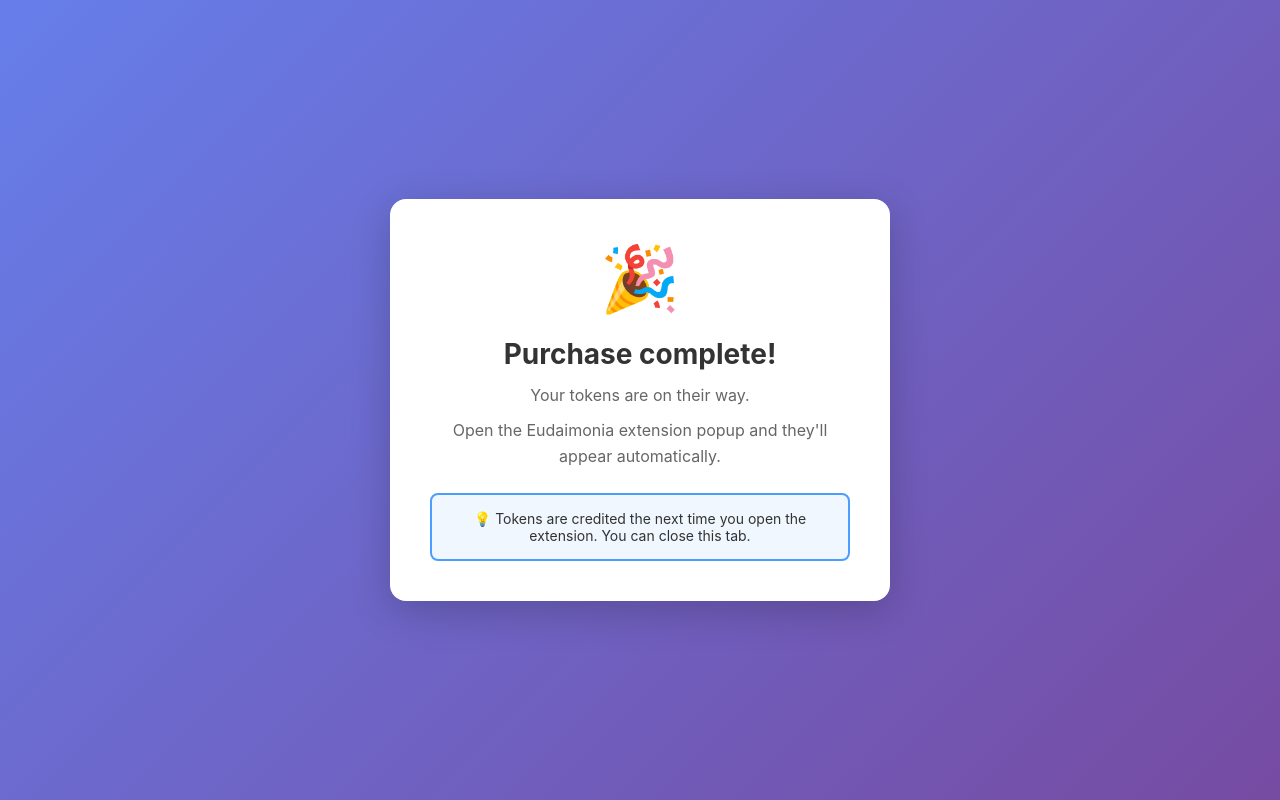
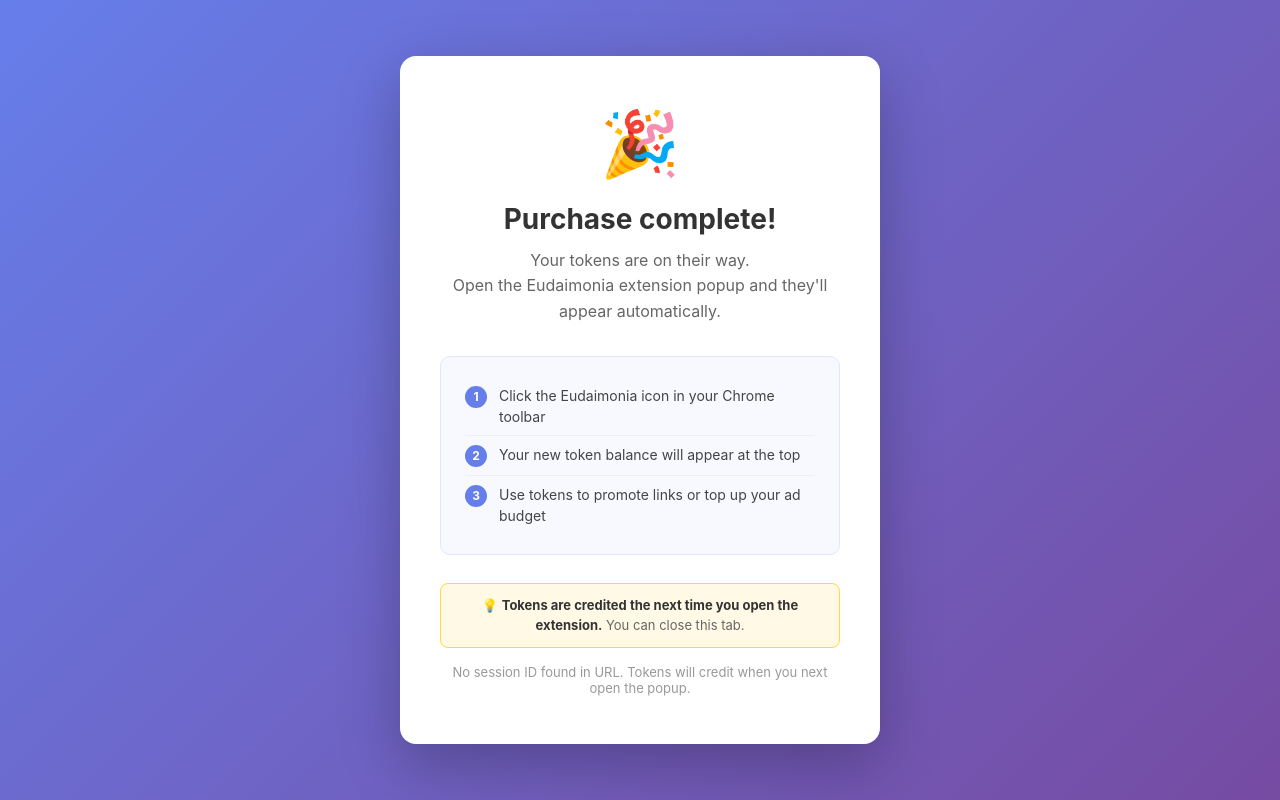
Before and after one commit to Chrisjayhenningsen/Eudaimonia, a browser extension: page success.html in a window 1280 px wide. Drawn offline with Linux system fonts and the light colour scheme.

Commit message:
Update success.html
adding stripe session ID

```diff
--- a/success.html
+++ b/success.html
@@ -1,49 +1,174 @@
 <!DOCTYPE html>
-<html>
+<html lang="en">
 <head>
   <meta charset="UTF-8">
+  <meta name="viewport" content="width=device-width, initial-scale=1.0">
   <title>Purchase Complete – Eudaimonia</title>
   <style>
+    * { box-sizing: border-box; margin: 0; padding: 0; }
+
     body {
       font-family: -apple-system, BlinkMacSystemFont, 'Segoe UI', sans-serif;
+      background: linear-gradient(135deg, #667eea 0%, #764ba2 100%);
+      min-height: 100vh;
       display: flex;
       align-items: center;
       justify-content: center;
-      min-height: 100vh;
-      margin: 0;
-      background: linear-gradient(135deg, #667eea 0%, #764ba2 100%);
+      padding: 20px;
     }
+
     .card {
       background: white;
       border-radius: 16px;
-      padding: 40px;
+      padding: 48px 40px;
+      max-width: 480px;
+      width: 100%;
       text-align: center;
-      max-width: 420px;
-      box-shadow: 0 10px 40px rgba(0,0,0,0.2);
+      box-shadow: 0 20px 60px rgba(0, 0, 0, 0.25);
     }
-    .icon { font-size: 64px; margin-bottom: 20px; }
-    h1 { color: #333; margin: 0 0 12px; font-size: 28px; }
-    p  { color: #666; line-height: 1.6; margin: 0 0 10px; }
-    .note {
-      background: #f0f7ff;
-      border: 2px solid #4a9eff;
+
+    .icon {
+      font-size: 64px;
+      margin-bottom: 20px;
+      display: block;
+    }
+
+    h1 {
+      font-size: 28px;
+      color: #333;
+      margin-bottom: 12px;
+    }
+
+    .subtitle {
+      font-size: 16px;
+      color: #666;
+      line-height: 1.6;
+      margin-bottom: 32px;
+    }
+
+    .steps {
+      background: #f8f9ff;
+      border: 1px solid #e0e8ff;
+      border-radius: 10px;
+      padding: 20px 24px;
+      text-align: left;
+      margin-bottom: 28px;
+    }
+
+    .step {
+      display: flex;
+      align-items: flex-start;
+      gap: 12px;
+      padding: 8px 0;
+      font-size: 14px;
+      color: #444;
+      line-height: 1.5;
+    }
+
+    .step:not(:last-child) {
+      border-bottom: 1px solid #eee;
+    }
+
+    .step-num {
+      background: #667eea;
+      color: white;
+      border-radius: 50%;
+      width: 22px;
+      height: 22px;
+      display: flex;
+      align-items: center;
+      justify-content: center;
+      font-size: 12px;
+      font-weight: 700;
+      flex-shrink: 0;
+      margin-top: 1px;
+    }
+
+    .tip {
+      background: #fff9e6;
+      border: 1px solid #ffd93d;
       border-radius: 8px;
-      padding: 15px;
-      margin-top: 24px;
-      font-size: 14px;
+      padding: 12px 16px;
+      font-size: 13px;
+      color: #666;
+      line-height: 1.5;
+    }
+
+    .tip strong {
       color: #333;
+    }
+
+    /* Status shown while we post the message */
+    #status {
+      margin-top: 16px;
+      font-size: 13px;
+      color: #999;
+      min-height: 20px;
     }
   </style>
 </head>
 <body>
   <div class="card">
-    <div class="icon">🎉</div>
+    <span class="icon">🎉</span>
     <h1>Purchase complete!</h1>
-    <p>Your tokens are on their way.</p>
-    <p>Open the Eudaimonia extension popup and they'll appear automatically.</p>
-    <div class="note">
-      💡 Tokens are credited the next time you open the extension. You can close this tab.
+    <p class="subtitle">
+      Your tokens are on their way.<br>
+      Open the Eudaimonia extension popup and they'll appear automatically.
+    </p>
+
+    <div class="steps">
+      <div class="step">
+        <div class="step-num">1</div>
+        <div>Click the Eudaimonia icon in your Chrome toolbar</div>
+      </div>
+      <div class="step">
+        <div class="step-num">2</div>
+        <div>Your new token balance will appear at the top</div>
+      </div>
+      <div class="step">
+        <div class="step-num">3</div>
+        <div>Use tokens to promote links or top up your ad budget</div>
+      </div>
     </div>
+
+    <div class="tip">
+      💡 <strong>Tokens are credited the next time you open the extension.</strong>
+      You can close this tab.
+    </div>
+
+    <div id="status"></div>
   </div>
+
+  <script>
+    // ─── Bridge: send the Stripe session ID to the extension ─────────────────
+    //
+    // Stripe appends ?session_id=cs_xxx to this page's URL after checkout.
+    // We post it as a message so content.js (injected by the extension into
+    // every page) can catch it and store it for the popup to claim.
+
+    (function() {
+      var sessionId = new URLSearchParams(window.location.search).get('session_id');
+
+      if (!sessionId) {
+        document.getElementById('status').textContent =
+          'No session ID found in URL. Tokens will credit when you next open the popup.';
+        return;
+      }
+
+      // Post the message — content.js listens for this on every page
+      window.postMessage({ type: 'EUDAIMONIA_PURCHASE', sessionId: sessionId }, '*');
+
+      document.getElementById('status').textContent =
+        '✓ Extension notified — open the popup to see your tokens.';
+
+      // Clean the session ID out of the URL so it's not visible or bookmarkable
+      try {
+        var cleanUrl = window.location.pathname;
+        window.history.replaceState({}, document.title, cleanUrl);
+      } catch (e) {
+        // replaceState not available in some contexts, not critical
+      }
+    })();
+  </script>
 </body>
 </html>
```
